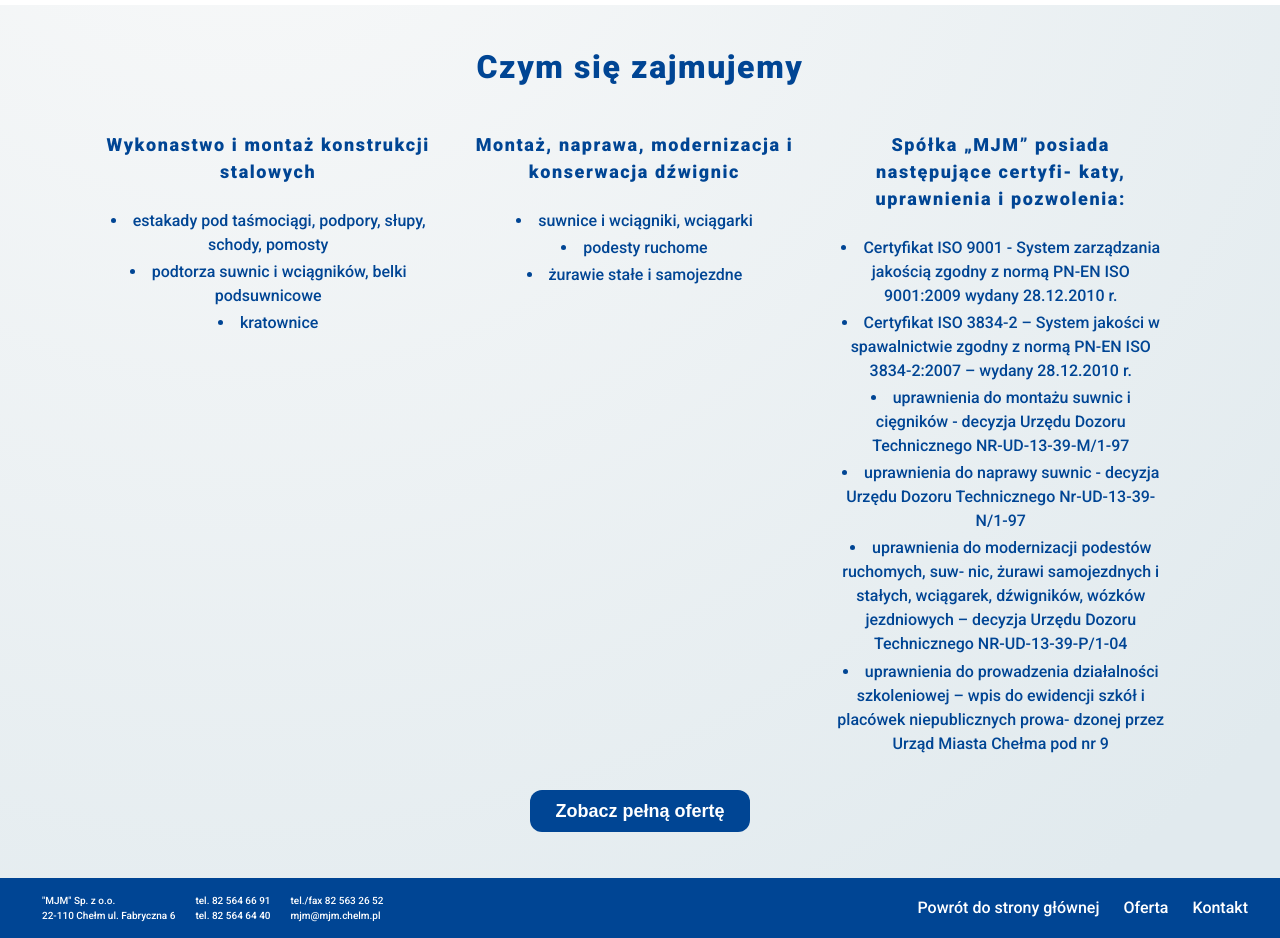
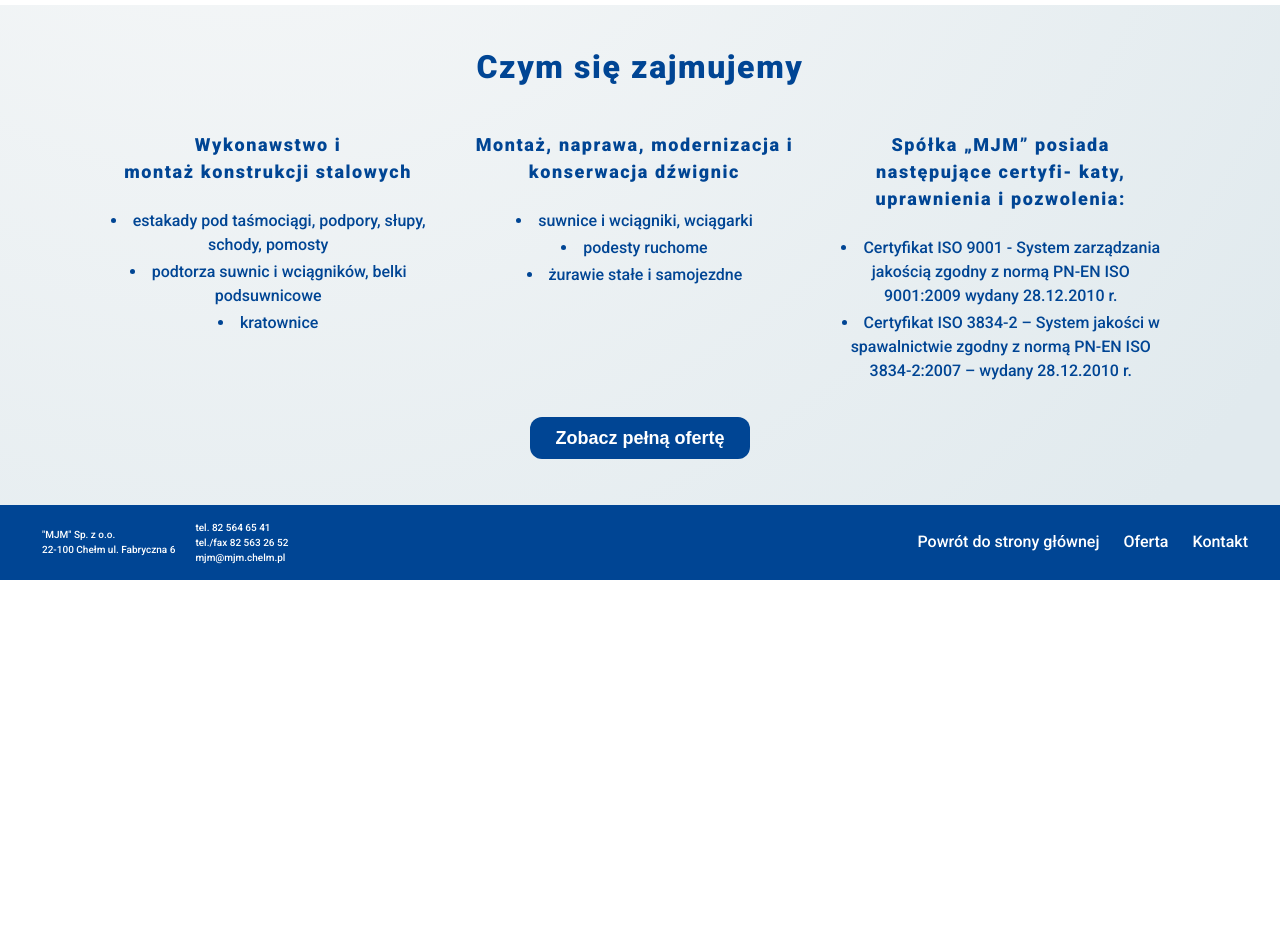
Before and after one commit to yakksiek/mjm-chelm, a React (Vite) app: page / in a window 1280 px wide. Shown: the part 1000-1938 px from the top of the page. After the commit the page ends 1580 px from the top, so only its background shows below. Built offline with nearby package versions, Linux system fonts and the light colour scheme.

Commit message:
improve small bugs and mistypes

```diff
--- a/src/components/Footer.jsx
+++ b/src/components/Footer.jsx
@@ -11,13 +11,10 @@ const Footer = () => {
         <div className={classes["footer-address-container"]}>
           <div className={classes["footer-address"]}>
             <p>"MJM" Sp. z o.o.</p>
-            <p>22-110 Chełm ul. Fabryczna 6</p>
+            <p>22-100 Chełm ul. Fabryczna 6</p>
           </div>
           <div>
-            <p>tel. 82 564 66 91</p>
-            <p>tel. 82 564 64 40</p>
-          </div>
-          <div>
+            <p>tel. 82 564 65 41</p>
             <p>tel./fax 82 563 26 52</p>
             <p>
               <a href="mailto:mjm@mjm.chelm.pl">mjm@mjm.chelm.pl</a>
--- a/src/components/HeroSection.jsx
+++ b/src/components/HeroSection.jsx
@@ -42,7 +42,7 @@ const HeroSection = () => {
         </p>
       </div>
       <div className={classes.partners}>
-        <h3>Nasi partnerzy i certifikaty</h3>
+        <h3>Nasi partnerzy i certyfikaty</h3>
         <div className={classes["logo-partners-container"]}>
           <div>
             <img src={hardox} alt="hardox logo" />
--- a/src/components/Navbar.module.css
+++ b/src/components/Navbar.module.css
@@ -1,5 +1,3 @@
-
-
 .nav-header {
   display: flex;
   align-items: center;
@@ -88,14 +86,14 @@
     font-weight: 400;
   }
 
-  /* .links .link:hover {
-      padding: 0;
-
-    } */
+  .links .link:hover {
+    padding: 0;
+    margin: 0 0.2rem;
+  }
 
   .links .link:hover {
     background: var(--clr-primary-1);
-    padding: 0.5rem 1rem;
+    padding: 0.5rem 0.75rem;
     color: #fff;
   }
 }
--- a/src/components/Services.jsx
+++ b/src/components/Services.jsx
@@ -10,7 +10,7 @@ const Products = () => {
 
       <div className={`${classes["container-services"]}`}>
         <div className={classes.service}>
-          <h4>Wykonastwo i montaż konstrukcji stalowych</h4>
+          <h4>Wykonawstwo i montaż konstrukcji stalowych</h4>
           <ul>
             <li>estakady pod taśmociągi, podpory, słupy, schody, pomosty</li>
             <li>podtorza suwnic i wciągników, belki podsuwnicowe</li>
@@ -39,15 +39,15 @@ const Products = () => {
               Certyfikat ISO 3834-2 – System jakości w spawalnictwie zgodny z
               normą PN-EN ISO 3834-2:2007 – wydany 28.12.2010 r.
             </li>
-            <li>
+            {/* <li>
               uprawnienia do montażu suwnic i cięgników - decyzja Urzędu Dozoru
               Technicznego NR-UD-13-39-M/1-97
             </li>
             <li>
               uprawnienia do naprawy suwnic - decyzja Urzędu Dozoru Technicznego
               Nr-UD-13-39-N/1-97
-            </li>
-            <li>
+            </li> */}
+            {/* <li>
               uprawnienia do modernizacji podestów ruchomych, suw- nic, żurawi
               samojezdnych i stałych, wciągarek, dźwigników, wózków jezdniowych
               – decyzja Urzędu Dozoru Technicznego NR-UD-13-39-P/1-04
@@ -56,7 +56,7 @@ const Products = () => {
               uprawnienia do prowadzenia działalności szkoleniowej – wpis do
               ewidencji szkół i placówek niepublicznych prowa- dzonej przez
               Urząd Miasta Chełma pod nr 9
-            </li>
+            </li> */}
           </ul>
         </div>
       </div>
--- a/src/data.js
+++ b/src/data.js
@@ -74,63 +74,63 @@ export const photos = [
     src: img1,
     width: 602,
     height: 800,
-    title: "Logo firmy",
+    // title: "Logo firmy",
     description: "Siedziba firmy.",
   },
   {
     src: img2,
     width: 1024,
     height: 771,
-    title: "title1",
-    description: "image dscription",
+    // title: "title1",
+    // description: "image dscription",
   },
   {
     src: img3,
     width: 1024,
     height: 770,
-    title: "Logo firmy",
+    // title: "Logo firmy",
     description: "proces obróbki metalu",
   },
   {
     src: img4,
     width: 1024,
     height: 770,
-    title: "title1",
-    description: "image dscription",
+    // title: "title1",
+    // description: "image dscription",
   },
   {
     src: img5,
     width: 710,
     height: 1024,
-    title: "title1",
-    description: "image dscription",
+    // title: "title1",
+    // description: "image dscription",
   },
   {
     src: img6,
     width: 1024,
     height: 770,
-    title: "title1",
-    description: "image dscription",
+    // title: "title1",
+    // description: "image dscription",
   },
   {
     src: img7,
     width: 1100,
     height: 825,
-    title: "Chwytak",
+    // title: "Chwytak",
     description: "Chwytak suwnicy po modernizacji.",
   },
   {
     src: img8,
     width: 1100,
     height: 825,
-    title: "Zbiornik",
-    description: "Wykonianie element zbiornika.",
+    // title: "Zbiornik",
+    // description: "Wykonianie element zbiornika.",
   },
   {
     src: img9,
     width: 1100,
     height: 733,
-    title: "Hala",
+    // title: "Hala",
     description:
       "Hala paliw alternatywnych z podtorzem suwnicy - wykonanie i montaż.",
   },
@@ -138,91 +138,91 @@ export const photos = [
     src: img10,
     width: 550,
     height: 825,
-    title: "Linia paliw alternatywnych",
+    // title: "Linia paliw alternatywnych",
     description: "Wykonanie i montaż konstrukcji.",
   },
   {
     src: img11,
     width: 550,
     height: 825,
-    title: "Hala paliw alternatywnych",
+    // title: "Hala paliw alternatywnych",
     description: "Wykonanie i montaż konstrukcji podpory.",
   },
   {
     src: img12,
     width: 1100,
     height: 733,
-    title: "Młyn kulowy",
+    // title: "Młyn kulowy",
     description: "Młyn kulowy do przemiału cementru - montaż.",
   },
   {
     src: img13,
     width: 1100,
     height: 733,
-    title: "Młyn kulowy",
+    // title: "Młyn kulowy",
     description: "Młyn kulowy do przemiału cementru - montaż.",
   },
   {
     src: img14,
     width: 1100,
     height: 733,
-    title: "Młyn kulowy",
+    // title: "Młyn kulowy",
     description: "Młyn kulowy do przemiału cementru - montaż.",
   },
   {
     src: img15,
     width: 1024,
     height: 770,
-    title: "Piec obrotowy",
+    // title: "Piec obrotowy",
     description: "Montaż roli oporowej pieca obrotoweg.",
   },
   {
     src: img16,
     width: 1100,
     height: 825,
-    title: "Palety",
+    // title: "Palety",
     description: "",
   },
   {
     src: img17,
     width: 550,
     height: 825,
-    title: "Punkt załadunku cementu",
+    // title: "Punkt załadunku cementu",
     description: "Punkt załadunku cementru na samochody - wykonanie i montaż.",
   },
   {
     src: img18,
     width: 1100,
     height: 733,
-    title: "Punkt załadunku cementu",
+    // title: "Punkt załadunku cementu",
     description: "Punkt załadunku cementru na samochody - wykonanie i montaż.",
   },
   {
     src: img19,
     width: 1100,
     height: 733,
-    title: "Punkt załadunku cementu",
+    // title: "Punkt załadunku cementu",
     description: "Punkt załadunku cementru na samochody - wykonanie i montaż.",
   },
   {
     src: img20,
     width: 1100,
     height: 733,
-    title: "Punkt załadunku cementu",
+    // title: "Punkt załadunku cementu",
     description: "Punkt załadunku cementru na samochody - wykonanie i montaż.",
   },
   {
     src: img21,
     width: 1100,
     height: 733,
-    title: "Piec obrotowy",
+    // title: "Piec obrotowy",
     description: "Wykonanie i montaż klapy materiałowej pieca obrotowego.",
   },
   {
     src: img22,
     width: 1100,
     height: 733,
-    title: "Rekonstrukcja dna zbiornika",
+    // title: "Rekonstrukcja dna zbiornika",
     description:
       "Załadunek cementu luzem na wagony - rekonstrukcja dna zbiornika.",
   },
@@ -254,8 +254,7 @@ export const rangeOfServices = [
   },
   {
     id: 3,
-    title:
-      "Urządzenia i części zamienne",
+    title: "Urządzenia i części zamienne",
     services: [
       "przenośniki ślimakowe, przenośniki kubełkowe (elewatory), zgrzebłowe, płytowe, taśmowe",
       "zasuwy, przepustnice",
@@ -289,8 +288,7 @@ export const rangeOfServices = [
   },
   {
     id: 5,
-    title:
-      "Obróbka skrawaniem i obróbka plastyczna",
+    title: "Obróbka skrawaniem i obróbka plastyczna",
     services: [
       "toczenie na tokarkach uniwersalnych (śr. Do 1200 mm , długość do 4500 mm)",
       "toczenie na tokarce karuzelowej (śr. do 1380 mm)",
@@ -307,8 +305,7 @@ export const rangeOfServices = [
   },
   {
     id: 6,
-    title:
-      "Prace spawalnicze",
+    title: "Prace spawalnicze",
     services: [
       "spawanie łukowe",
       "spawanie w osłonie argonu i dwutlenku węgla",
--- a/src/pages/Contact.jsx
+++ b/src/pages/Contact.jsx
@@ -16,17 +16,15 @@ const Contact = () => {
             />
             <p>"MJM" Sp. z o. o.</p>
             <p>ul. Fabryczna 6</p>
-            <p>22-110 Chełm</p>
+            <p>22-100 Chełm</p>
             <p>województwo lubelskie</p>
           </div>
           <div>
             <BsTelephone
               className={`${classes["icon-phone"]} ${classes["contact-icon"]}`}
             />
-            <p>tel./fax 82 563 26 52</p>
+            <p>tel. 82 563 26 52</p>
             <p>tel. 82 564 65 41</p>
-            <p>tel. 82 564 66 91</p>
-            <p>tel. 82 564 64 40</p>
           </div>
           <div>
             <HiOutlineMail
```
